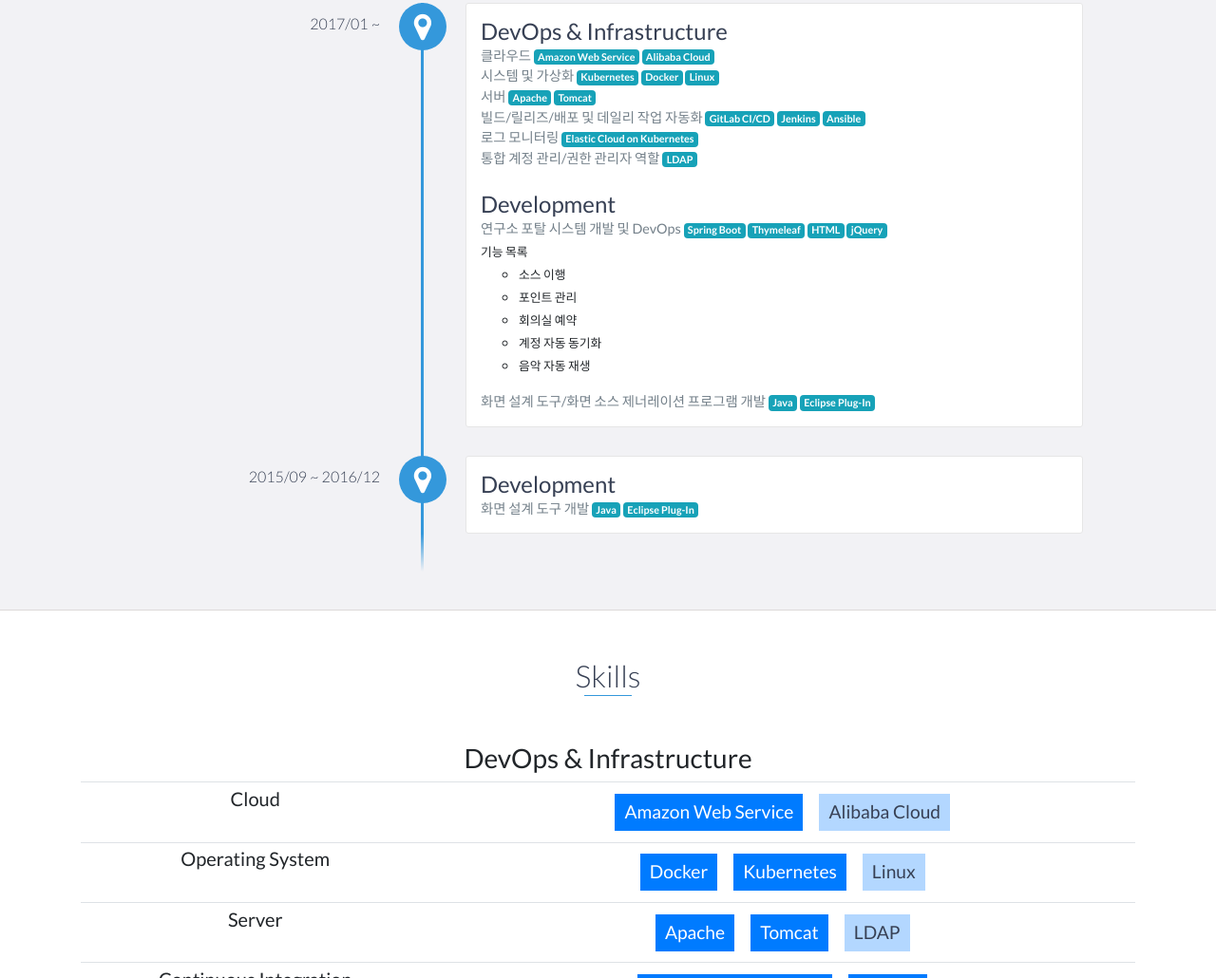
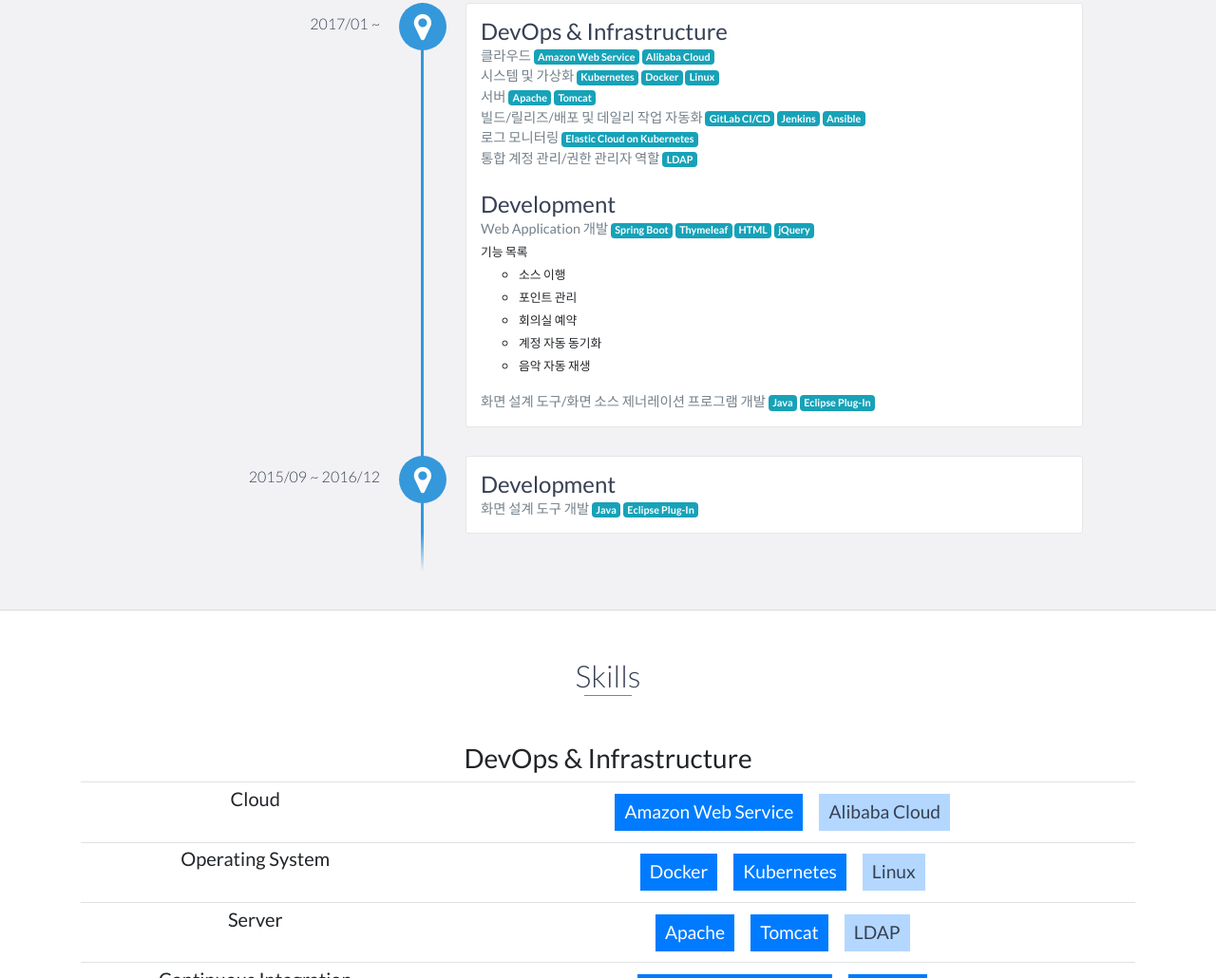
Before and after one commit to happygram/portfolio, a website: page index.html in a window 1280 px wide. Shown: the part 1165-2195 px from the top of the page at 95% size. Drawn offline with nearby package versions, Linux system fonts and the light colour scheme.

Commit message:
Update index.html
개발 타이틀 수정

```diff
--- a/index.html
+++ b/index.html
@@ -107,7 +107,7 @@
 	            <br>
 
                 <h3><b>Development</b></h3>
-				<p>연구소 포탈 시스템 개발 및 DevOps
+				<p>Web Application 개발
 						<span class="badge badge-info">Spring Boot</span>
 						<span class="badge badge-info">Thymeleaf</span>
 	                	<span class="badge badge-info">HTML</span>
```
